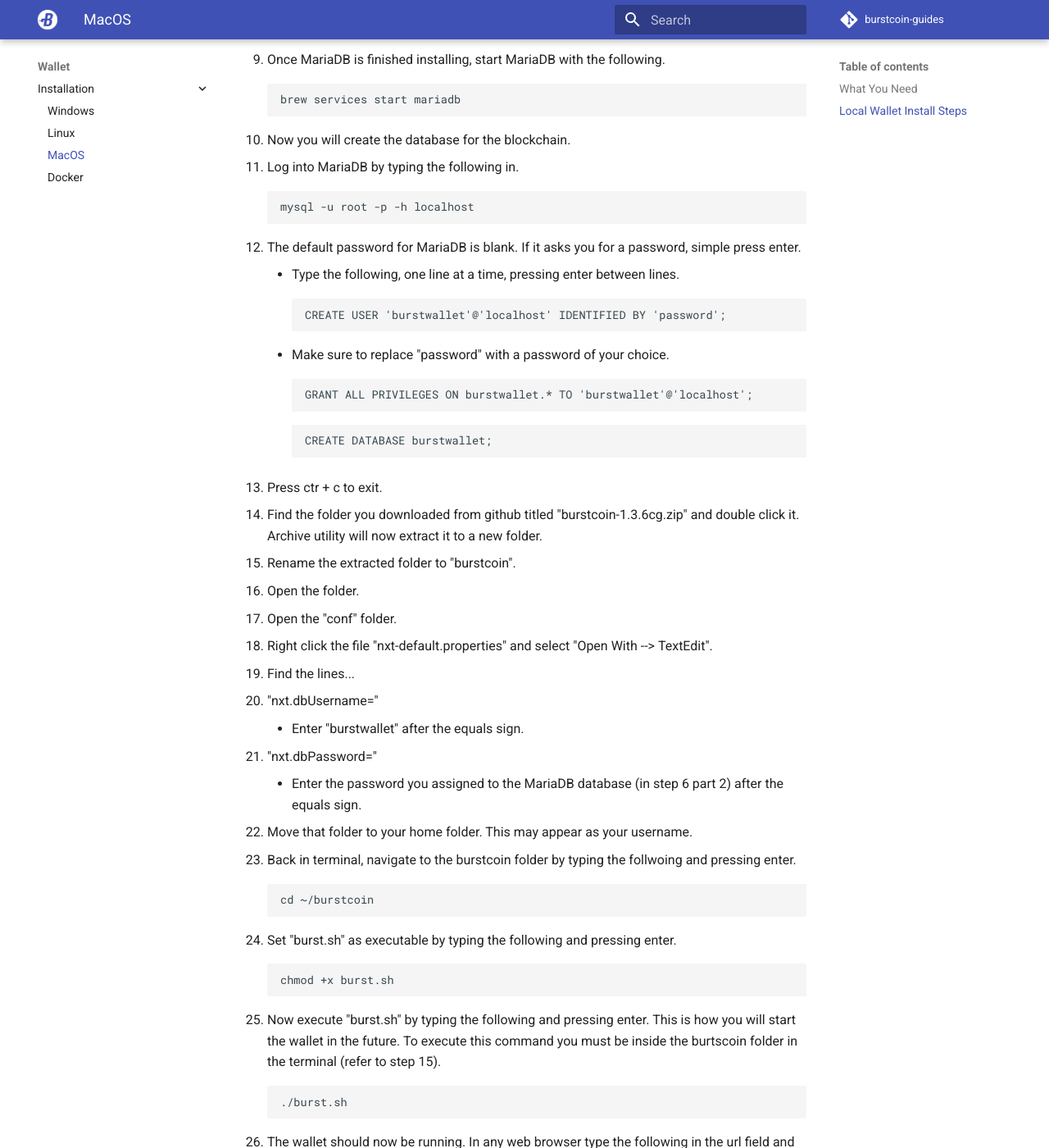
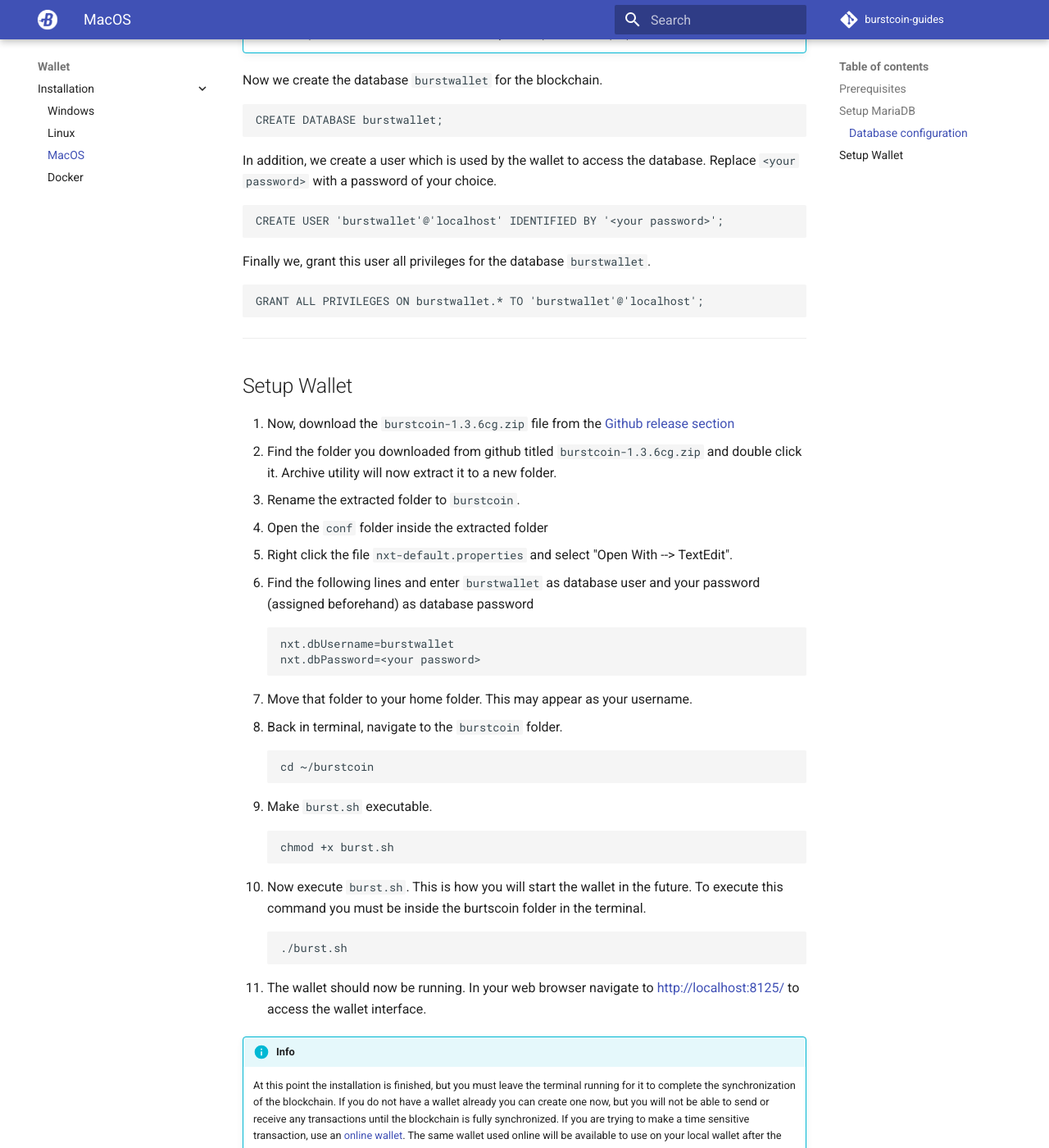
Before and after one commit to ths93/burstcoin-guides, an MkDocs documentation site: the page built from docs/wallet/install/macos.md, in a window 1280 px wide and 1400 px high, scrolled down 1140 px. Shown: the whole window at 82% size. Built offline with MkDocs 1.6.1 and Material for MkDocs 9.7.7, drawn with Linux system fonts in a browser that asks for light colours; comment, search, counter and statistics services are not loaded; old or Windows-style settings are respelled for this version of MkDocs; some of the changed text lies outside the part shown.

Commit message:
MacOS wallet setup improved, markdown, steps, etc.

````diff
--- a/docs/wallet/install/macos.md
+++ b/docs/wallet/install/macos.md
@@ -1,84 +1,84 @@
-### What You Need
+In order to run the wallet locally, we need a database to store the blochchain information. The following guide shows the setup of MariaDB as database and the installation of the Burst Reference Software on MacOS.
 
-- Most Recent Java Version.
-  - Select the download ending in ".dmg".
-    - [JRE](http://www.oracle.com/technetwork/java/javase/downloads/jre9-downloads-3848532.html)
-- Homebrew
-  - You will install this directly from the terminal.
-  - This is a macOS package installer, for more information see [brew.sh](https://brew.sh/)
-- MariaDB
-  - You will also install this directly from the terminal.
-- [Burst Wallet v1.3.6cg Release Files](https://github.com/PoC-Consortium/burstcoin/releases)</a>
+## Prerequisites
+
+- [Java](http://www.oracle.com/technetwork/java/javase/downloads/jre9-downloads-3848532.html)
+- [Homebrew](https://brew.sh/)
 
 ---
 
-### Local Wallet Install Steps
+## Setup MariaDB
 
-1. Download and install the latest Java version using the Java install wizard.
-2. Open Terminal.
-3. Install brew by pasting the following into Terminal and pressing enter.
-```
-/usr/bin/ruby -e "$(curl -fsSL https://raw.githubusercontent.com/Homebrew/install/master/install)"
-```
-  - Before installing, it will tell you exactly what it will change, and asks for your confirmation of install.
-  - Enter your computer's login password and press enter.
-  - Allow the install to finish.
-4. Now install MariaDB.
-  - First check that Xcode is up to date by typing the following and pressing enter.
+MariaDB is used as database to store the blockchain. The following steps will guide you through the installation of MariaDB on MacOS.
+
+First check that Xcode is up to date by typing the following and pressing enter.
 ```
 xcode-select --install
 ```
- 	- After installing xcode, install MariaDB by typing the following and pressing enter.
+After installing Xcode, install MariaDB by typing the following and pressing enter.
 ```
 brew install mariadb
 ```
-5. Once MariaDB is finished installing, start MariaDB with the following.
+Once MariaDB is finished installing, start MariaDB with the following.
 ```
 brew services start mariadb
 ```
-6. Now you will create the database for the blockchain.
-  - Log into MariaDB by typing the following in.
+---
+### Database configuration
+
+As soon as MariaDB is successfully installed, we can log into the MariaDB interface.
+
 ```
 mysql -u root -p -h localhost
 ```
-  - The default password for MariaDB is blank. If it asks you for a password, simple press enter.
- 	- Type the following, one line at a time, pressing enter between lines.
+
+!!! Info
+    The default password for MariaDB is blank. If it asks you for a password, simple press enter.
+
+Now we create the database `burstwallet` for the blockchain.
+
 ```
-CREATE USER 'burstwallet'@'localhost' IDENTIFIED BY 'password';
+CREATE DATABASE burstwallet;
 ```
-    - Make sure to replace "password" with a password of your choice.
+
+In addition, we create a user which is used by the wallet to access the database. Replace `<your password>` with a password of your choice.
+```
+CREATE USER 'burstwallet'@'localhost' IDENTIFIED BY '<your password>';
+```
+
+Finally we, grant this user all privileges for the database `burstwallet`.
 ```
 GRANT ALL PRIVILEGES ON burstwallet.* TO 'burstwallet'@'localhost';
 ```
+
+---
+
+## Setup Wallet
+
+1. Now, download the `burstcoin-1.3.6cg.zip` file from the [Github release section](https://github.com/PoC-Consortium/burstcoin/releases)
+2. Find the folder you downloaded from github titled `burstcoin-1.3.6cg.zip` and double click it. Archive utility will now extract it to a new folder.
+3. Rename the extracted folder to `burstcoin`.
+4. Open the `conf` folder inside the extracted folder
+5. Right click the file `nxt-default.properties` and select "Open With --&gt; TextEdit".
+6. Find the following lines and enter `burstwallet` as database user and your password (assigned beforehand) as database password
 ```
-CREATE DATABASE burstwallet;
+nxt.dbUsername=burstwallet
+nxt.dbPassword=<your password>
 ```
-7. Press ctr + c to exit.
-8. Find the folder you downloaded from github titled "burstcoin-1.3.6cg.zip" and double click it. Archive utility will now extract it to a new folder.
-9. Rename the extracted folder to "burstcoin".
-10. Open the folder.
-11. Open the "conf" folder.
-12. Right click the file "nxt-default.properties" and select "Open With --&gt; TextEdit".
-13. Find the lines...
-  - "nxt.dbUsername="
-    - Enter "burstwallet" after the equals sign.
-  - "nxt.dbPassword="
-    - Enter the password you assigned to the MariaDB database (in step 6 part 2) after the equals sign.
-14. Move that folder to your home folder. This may appear as your username.
-15. Back in terminal, navigate to the burstcoin folder by typing the follwoing and pressing enter.
+7. Move that folder to your home folder. This may appear as your username.
+8. Back in terminal, navigate to the `burstcoin` folder.
 ```
 cd ~/burstcoin
 ```
-16. Set "burst.sh" as executable by typing the following and pressing enter.
+16. Make `burst.sh` executable.
 ```
 chmod +x burst.sh
 ```
-17. Now execute "burst.sh" by typing the following and pressing enter. This is how you will start the wallet in the future. To execute this command you must be inside the burtscoin folder in the terminal (refer to step 15).
+17. Now execute `burst.sh`. This is how you will start the wallet in the future. To execute this command you must be inside the burtscoin folder in the terminal.
 ```
 ./burst.sh
 ```
-18. The wallet should now be running. In any web browser type the following in the url field and press enter to access the wallet interface.
-```
-http://localhost:8125/
-```
-At this point the installation is finished, but you must leave the terminal running for it to complete the synchronization of the blockchain. If you do not have a wallet already you can create one now, but you will not be able to send or receive any transactions until the blockchain is fully synchronized. If you are trying to make a time sensitive transaction, use an [online wallet](https://wallet.burst.cryptoguru.org:8125/index.html). The same wallet used online will be available to use on your local wallet after the blockchain is synchronized.
+18. The wallet should now be running. In your web browser navigate to http://localhost:8125/ to access the wallet interface.
+
+!!! Info
+    At this point the installation is finished, but you must leave the terminal running for it to complete the synchronization of the blockchain. If you do not have a wallet already you can create one now, but you will not be able to send or receive any transactions until the blockchain is fully synchronized. If you are trying to make a time sensitive transaction, use an [online wallet](https://wallet.burst.cryptoguru.org:8125/index.html). The same wallet used online will be available to use on your local wallet after the blockchain is synchronized.
````
